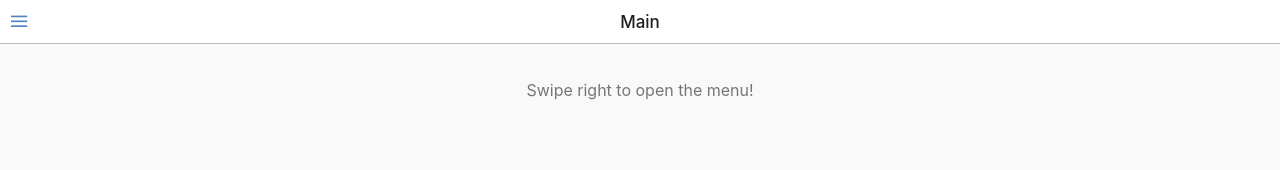
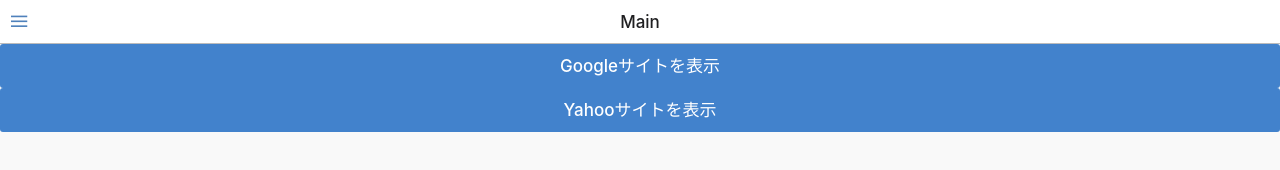
Before and after one commit to takashikami/MonacaPractice1Splitter, a plain HTML site: page www/index.html in a window 1280 px wide. Drawn offline with Linux system fonts and the light colour scheme; files whose address does not match are found by name.

Commit message:
ボタンを追加

```diff
--- a/www/index.html
+++ b/www/index.html
@@ -64,9 +64,8 @@
           Main
         </div>
       </ons-toolbar>
-      <p style="text-align: center; opacity: 0.6; padding-top: 20px;">
-        Swipe right to open the menu!
-      </p>
+        <ons-button modifier="large" onclick="window.open('https://www.google.co.jp/', '_blank', 'location=yes')">Googleサイトを表示</ons-button>
+        <ons-button modifier="large" onclick="window.open('https://www.yahoo.co.jp/', '_blank', 'location=yes')">Yahooサイトを表示</ons-button>
     </ons-page>
   </ons-template>
 
```
